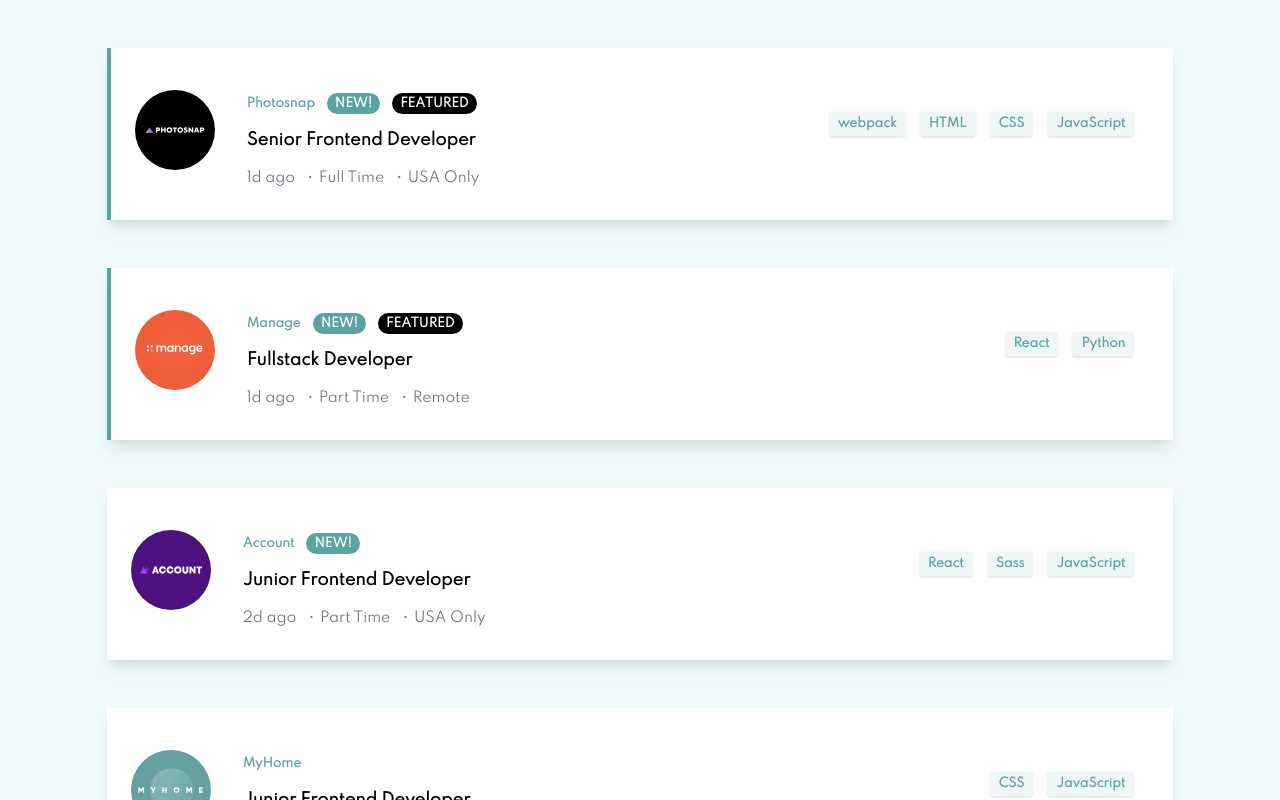
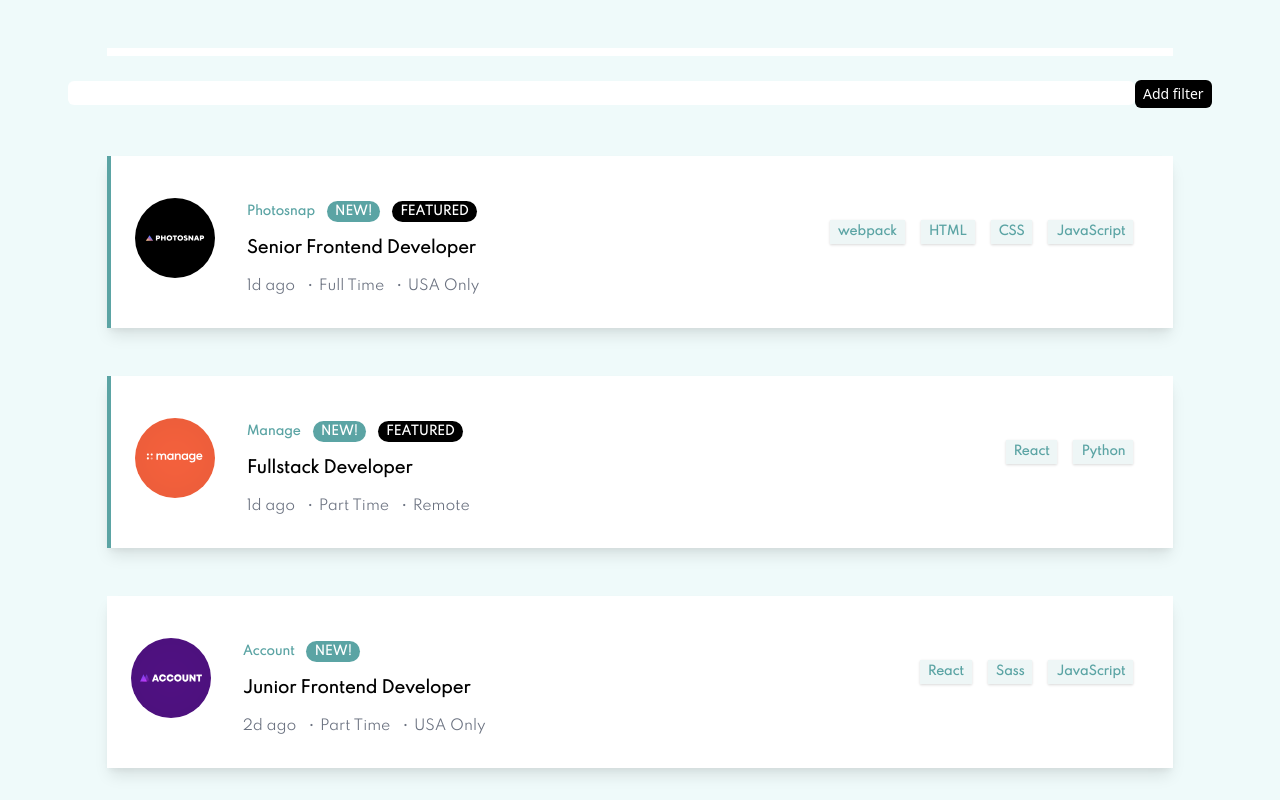
Before and after one commit to Douyemiene/Job-listings, a React (Create React App) app: page / in a window 1280 px wide. Shown: the top 800 px of the page. Built offline with nearby package versions, Linux system fonts and the light colour scheme.

Commit message:
Feature: add search bar for filtering through jobs

```diff
--- a/package.json
+++ b/package.json
@@ -10,6 +10,7 @@
     "node-sass": "^6.0.1",
     "react": "^17.0.2",
     "react-dom": "^17.0.2",
+    "react-icons": "^4.2.0",
     "react-scripts": "4.0.3",
     "styled-components": "^5.3.0",
     "web-vitals": "^1.0.1"
--- a/src/App.js
+++ b/src/App.js
@@ -1,27 +1,58 @@
+import { useState } from "react";
 import "./App.css";
 import { Job } from "./components/Job";
 import { jobs } from "./data.js";
-
-const details = ["5d ago", "Contract", "USA only"];
-
-const skills = [
-  "Frontend",
-  "Junior",
-  "css",
-  "JavaScript",
-  "Junior",
-  "css",
-  "JavaScript",
-];
+import { RiCloseLine } from "react-icons/ri";
 
 function App() {
+  const [searchFilters, setSearchFilters] = useState([]);
+  const [filter, setFilter] = useState("");
+  const onFilterChange = (event) => {
+    setFilter(event.target.value);
+  };
+  const addFilter = () => {
+    setSearchFilters([...searchFilters, filter]);
+  };
+  // const removeFilter = ( ) => {
+
+  // }
   return (
     <div className="App pt-12 bg-bgCyan">
-      {jobs.map((jobItem) => (
-        <Job data={jobItem} />
-      ))}
+      <div className="flex flex-wrap w-10/12 mx-auto bg-white px-2 mb-2 py-1">
+        {searchFilters.map((filter) => (
+          <AddedFilter name={filter} />
+        ))}
+      </div>
+      <div>
+        <input
+          type="search"
+          onChange={onFilterChange}
+          className=" rounded-md w-10/12"
+        />
+        <button
+          onClick={addFilter}
+          className="mt-4 rounded-md bg-black text-white px-2 py-1 text-sm mb-12"
+        >
+          Add filter
+        </button>
+      </div>
+      <div>
+        {jobs.map((jobItem) => (
+          <Job data={jobItem} />
+        ))}
+      </div>
     </div>
   );
 }
+const AddedFilter = ({ name }) => (
+  <div className="flex items-center mb-2  mr-3 shadow-sm">
+    <span className="text-primary bg-cyan text-xs font-bold py-1 px-3 ">
+      {name}
+    </span>
+    <span className="bg-primary px-0.5 h-full">
+      <RiCloseLine className="text-white h-full" />
+    </span>
+  </div>
+);
 
 export default App;
```
Also changed, not shown: 2 other files (tests, documents, lock files or other folders).
